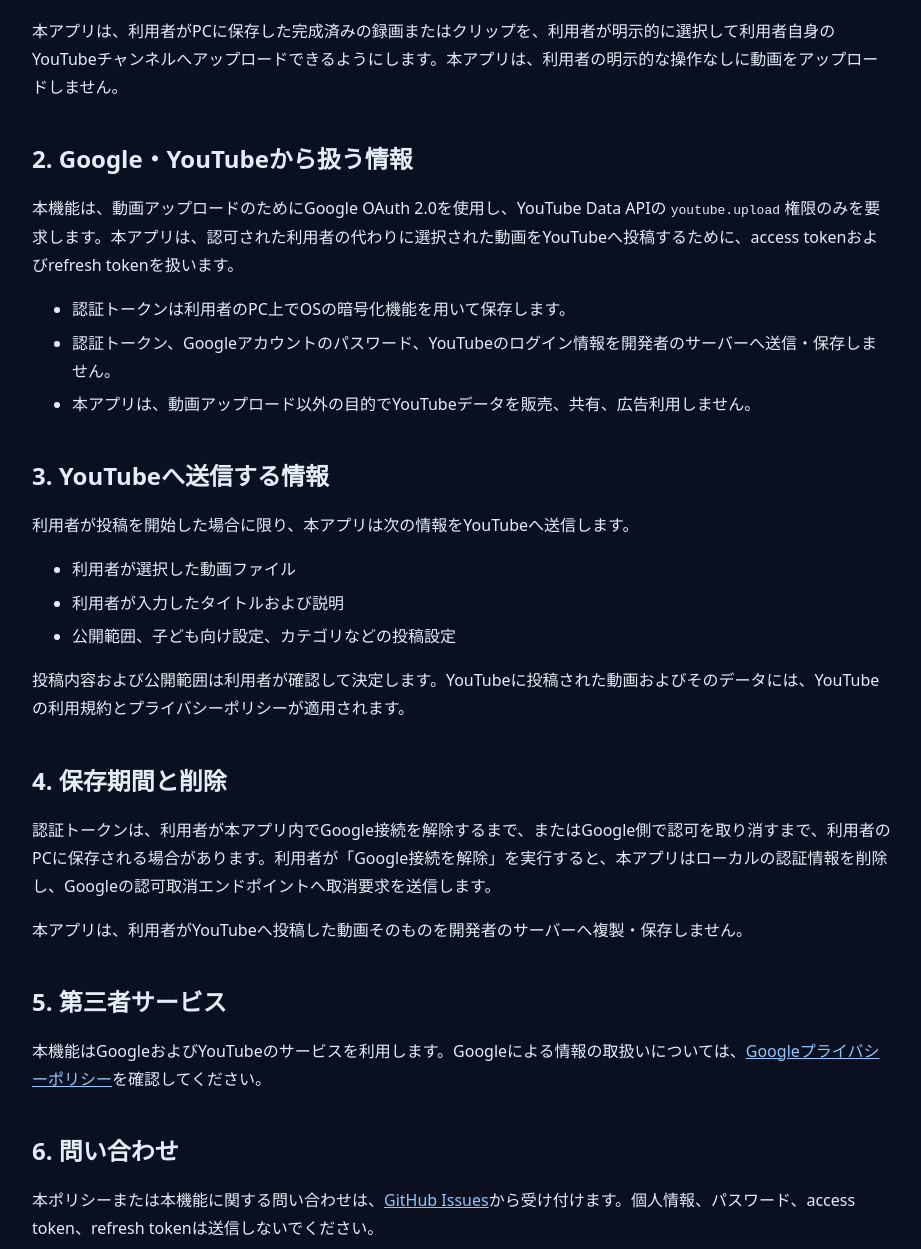
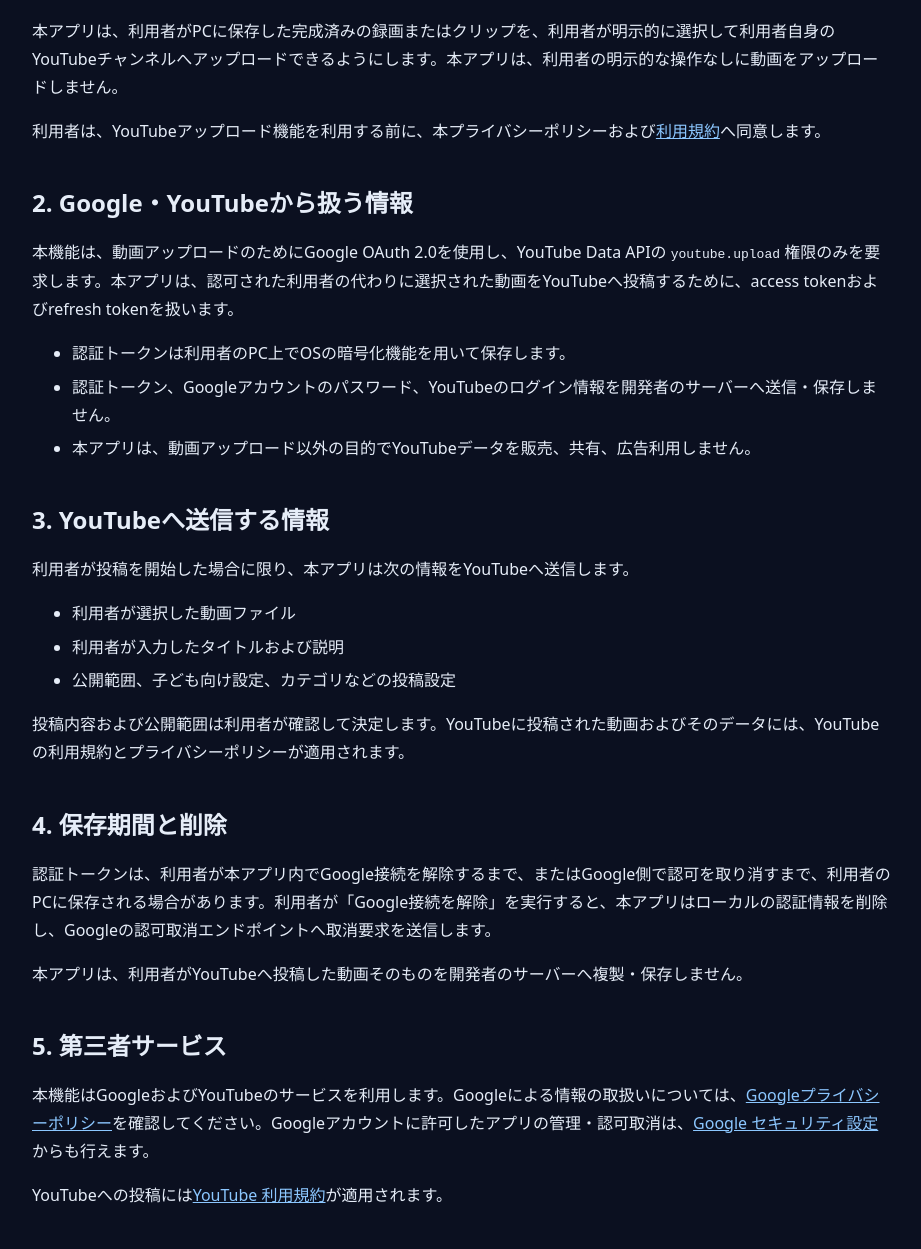
Before and after one commit to arasan95/league_record_custom, a website: page site/privacy.html in a window 1280 px wide. Shown: the part 387-1636 px from the top of the page, without its empty margins (178-1099 px from the left). Drawn offline with Linux system fonts and the light colour scheme.

Commit message:
Clarify YouTube policy links

```diff
--- a/site/privacy.html
+++ b/site/privacy.html
@@ -19,6 +19,7 @@
 
   <h2>1. 本機能の目的</h2>
   <p>本アプリは、利用者がPCに保存した完成済みの録画またはクリップを、利用者が明示的に選択して利用者自身のYouTubeチャンネルへアップロードできるようにします。本アプリは、利用者の明示的な操作なしに動画をアップロードしません。</p>
+  <p>利用者は、YouTubeアップロード機能を利用する前に、本プライバシーポリシーおよび<a href="terms.html">利用規約</a>へ同意します。</p>
 
   <h2>2. Google・YouTubeから扱う情報</h2>
   <p>本機能は、動画アップロードのためにGoogle OAuth 2.0を使用し、YouTube Data APIの <code>youtube.upload</code> 権限のみを要求します。本アプリは、認可された利用者の代わりに選択された動画をYouTubeへ投稿するために、access tokenおよびrefresh tokenを扱います。</p>
@@ -42,7 +43,8 @@
   <p>本アプリは、利用者がYouTubeへ投稿した動画そのものを開発者のサーバーへ複製・保存しません。</p>
 
   <h2>5. 第三者サービス</h2>
-  <p>本機能はGoogleおよびYouTubeのサービスを利用します。Googleによる情報の取扱いについては、<a href="https://policies.google.com/privacy">Googleプライバシーポリシー</a>を確認してください。</p>
+  <p>本機能はGoogleおよびYouTubeのサービスを利用します。Googleによる情報の取扱いについては、<a href="https://policies.google.com/privacy">Googleプライバシーポリシー</a>を確認してください。Googleアカウントに許可したアプリの管理・認可取消は、<a href="https://security.google.com/settings/security/permissions">Google セキュリティ設定</a>からも行えます。</p>
+  <p>YouTubeへの投稿には<a href="https://www.youtube.com/t/terms">YouTube 利用規約</a>が適用されます。</p>
 
   <h2>6. 問い合わせ</h2>
   <p>本ポリシーまたは本機能に関する問い合わせは、<a href="https://github.com/arasan95/league_record_custom/issues">GitHub Issues</a>から受け付けます。個人情報、パスワード、access token、refresh tokenは送信しないでください。</p>
```
Also changed, not shown: site/terms.html (+1 -1 lines).
